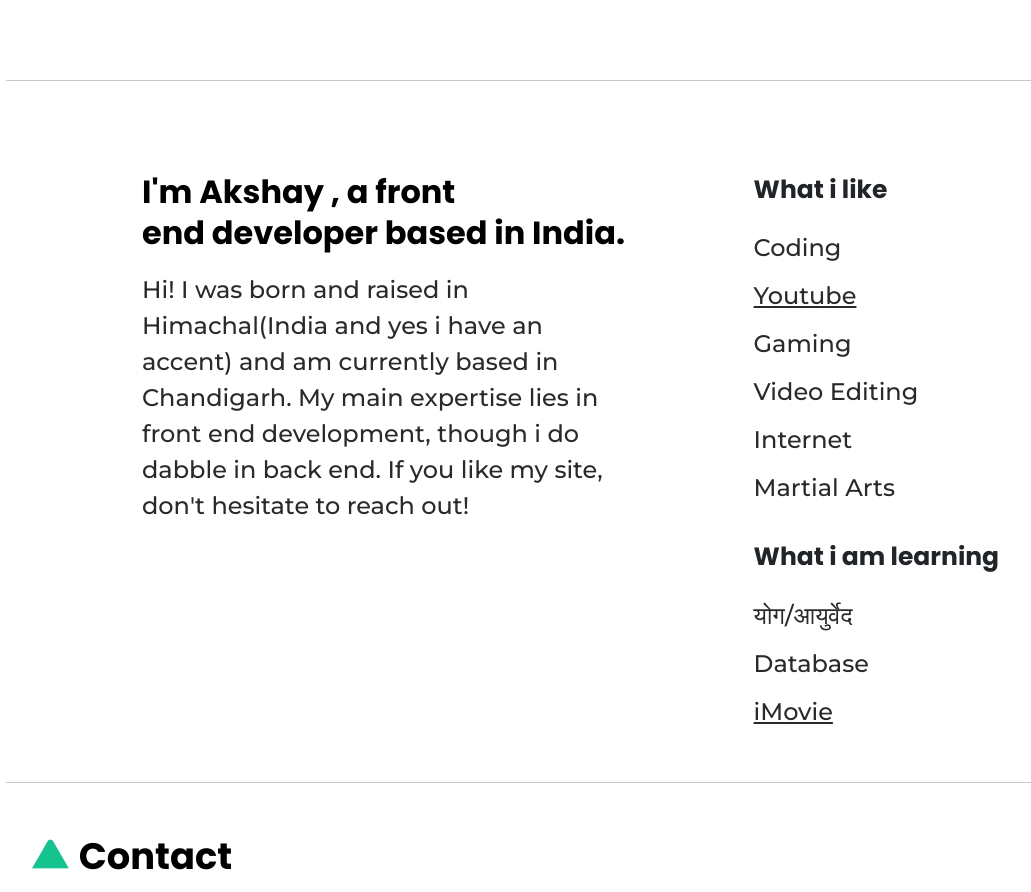
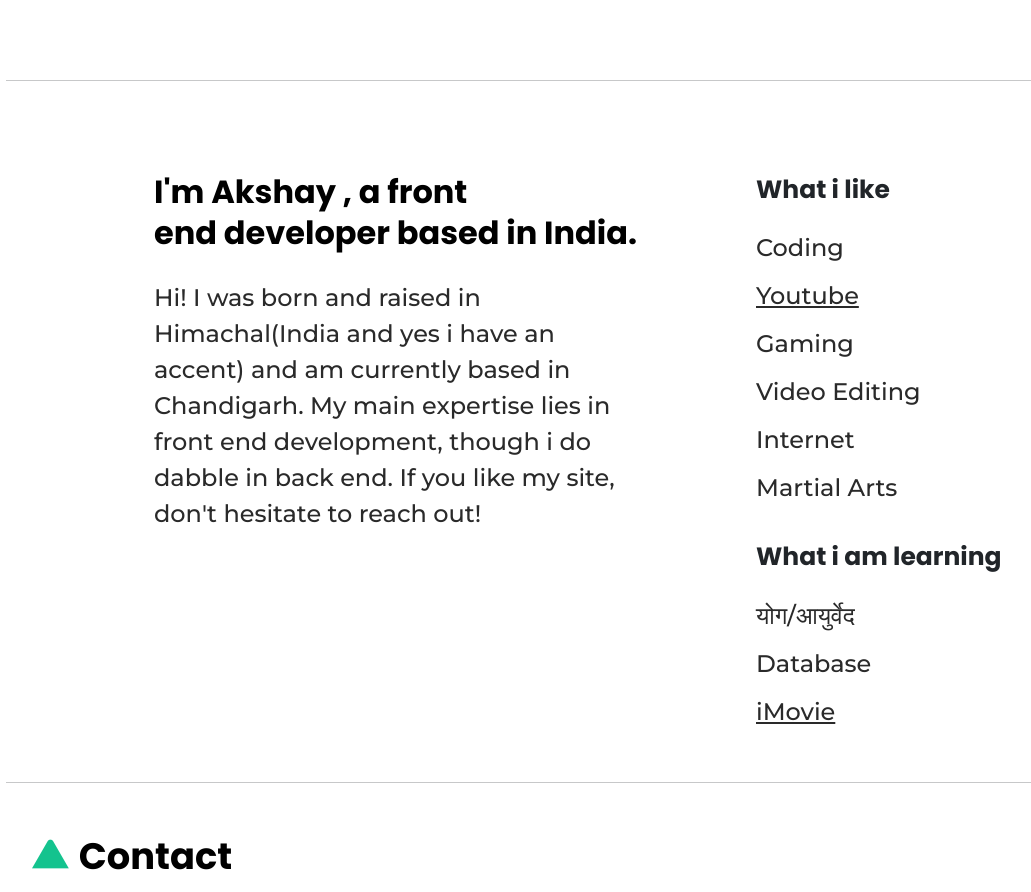
Before and after one commit to akshaygautam5/myPortfolio, a plain HTML site: page index.html in a window 1280 px wide. Shown: the part 660-1552 px from the top of the page, without its empty margins (58-1089 px from the left). Drawn offline with nearby package versions, Linux system fonts and the light colour scheme.

Commit message:
changed row margin and heading display

```diff
--- a/css/styles.css
+++ b/css/styles.css
@@ -74,7 +74,7 @@ body html {
   font-family: 'Poppins', sans-serif;
   text-align: left;
   color: #000000;
-  width: 589px;
+  display: inline-block;
   font-size: 2em;
   font-weight: 800;
   line-height: 1.3;
@@ -195,6 +195,10 @@ a:hover {
   padding: 0 18px;
 }
 
+.row{
+  margin: 0;
+}
+
 .social-links {
   color: black;
   text-decoration: none;
```
